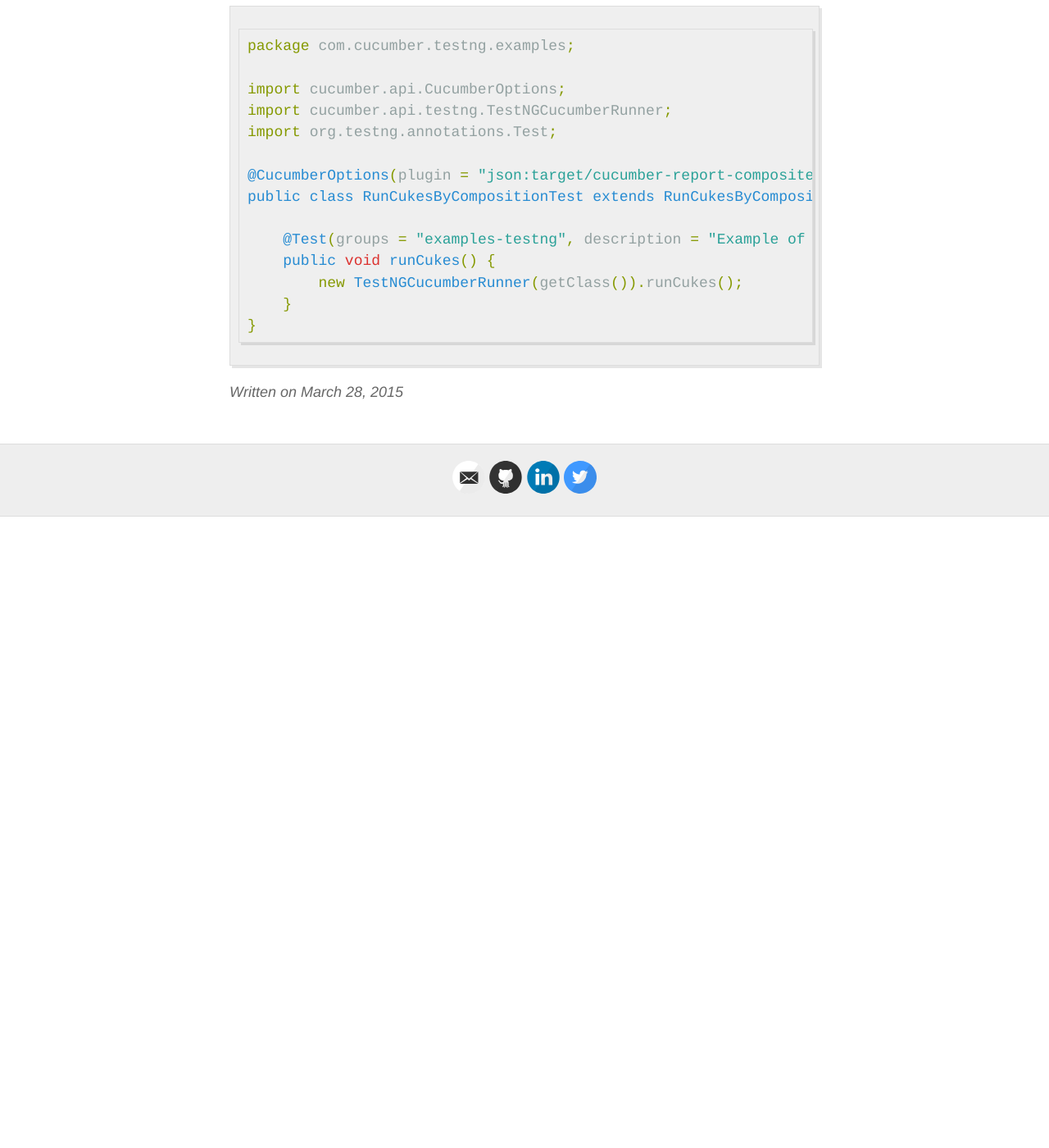
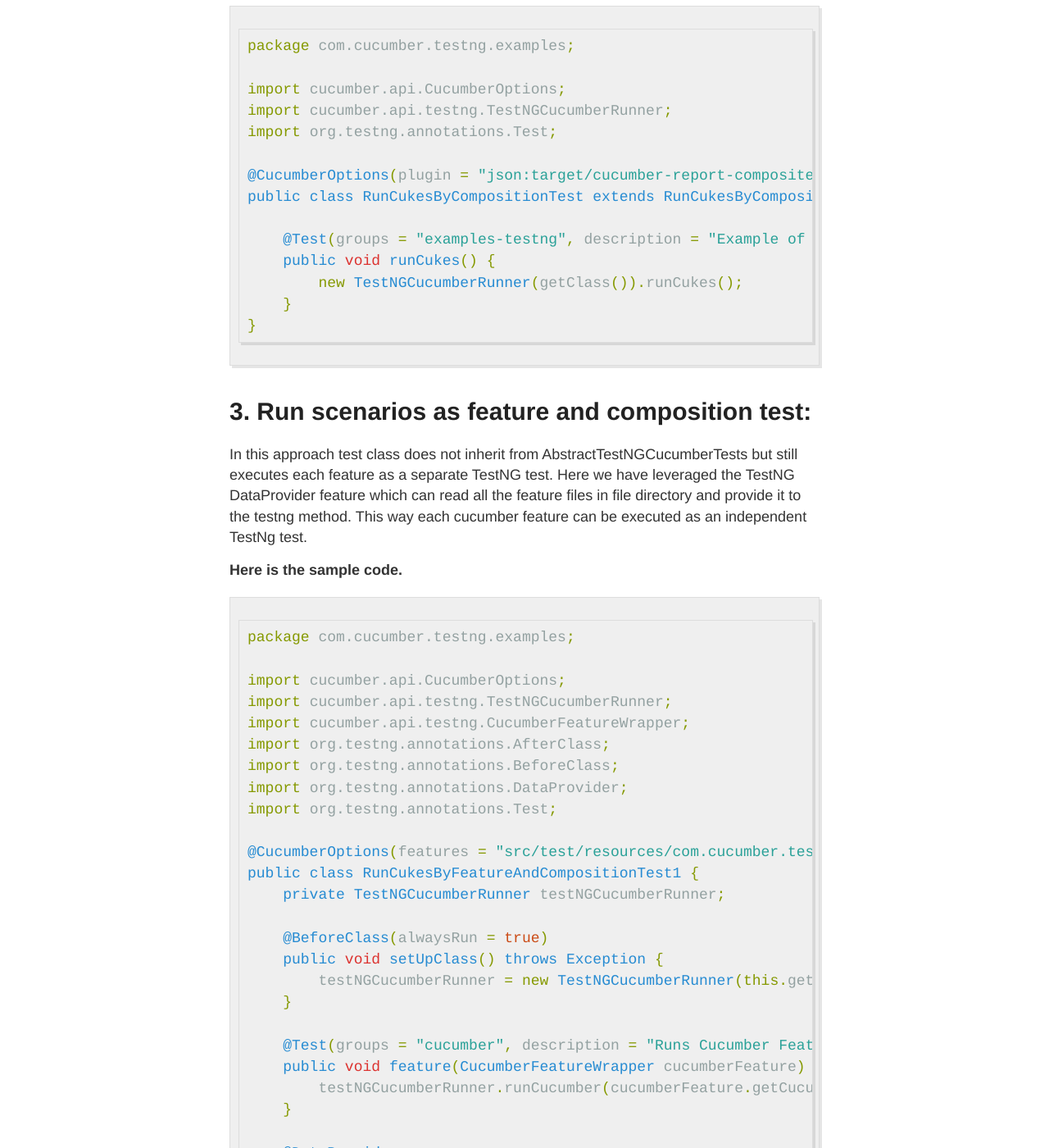
Before and after one commit to sahajamit/sahajamit.github.io, a Jekyll site: the page built from _posts/2015-3-28-Cucumber-JVM-with-TestNG.md, in a window 1280 px wide and 1400 px high, scrolled down 1855 px. Shown: the whole window at 82% size. Built offline with Jekyll 4.4.1, drawn with Linux system fonts in a browser that asks for light colours; comment, search, counter and statistics services are not loaded; before the commit the page ends 2485 px from its top, so only the background shows below that; some of the changed text lies outside the part shown.

Commit message:
some more changes

````diff
--- a/_posts/2015-3-28-Cucumber-JVM-with-TestNG.md
+++ b/_posts/2015-3-28-Cucumber-JVM-with-TestNG.md
@@ -3,7 +3,7 @@ layout: post
 title: Integrating Cucumber-JVM with TestNG
 ---
 
-Cucumber-JVM has a native integration with JUnit to run the BDD scenarios. Junit is good framework which is more popular among developers to support their unit testing. When we talk about function automation testing then TestNG is a better choice to use as a test harness as it has more advanced features. Detailed comparison between these two frameworks can be found [here](http://www.mkyong.com/unittest/junit-4-vs-testng-comparison/)
+Cucumber-JVM has a native integration with JUnit to run the BDD scenarios. Junit is a good framework which is more popular among developers to support their unit testing. When we talk about function automation testing then TestNG is a better choice to use as a test harness as it has more advanced features. Detailed comparison between these two frameworks can be found [here](http://www.mkyong.com/unittest/junit-4-vs-testng-comparison/)
 
 In this blog I will be taking more about the Cucumber-JVM and TestNG Integration. With JUnit, the integration is quite straight forward, we simply need to create a test runner class like this.
 
@@ -45,7 +45,7 @@ public class RunCukesTest extends AbstractTestNGCucumberTests {
 
 The CucumberOptions can be used same as JUnit. In the above example we are pointing to a specific feature file but here we can also point to a folder which has all the feature files.
 
-# 2. Run test as composition test: #
+# 2. Run scenarios as composition test: #
 In this approach the test does not inherit from AbstractTestNGCucumberTests. We will create one test method in this class, that will be invoked by TestNG and invoke the cucumber runner within that method. In this approach we can easily call this testng method from testng.xml and can also use maven to trigger the execution.
 
 **Here is the sample code.**
@@ -66,3 +66,45 @@ public class RunCukesByCompositionTest extends RunCukesByCompositionBase {
     }
 }
 ```
+
+# 3. Run scenarios as feature and composition test: #
+In this approach test class does not inherit from AbstractTestNGCucumberTests but still executes each feature as a separate TestNG test. Here we have leveraged the TestNG DataProvider feature which can read all the feature files in file directory and provide it to the testng method. This way each cucumber feature can be executed as an independent TestNg test.
+
+**Here is the sample code.**
+
+```java
+package com.cucumber.testng.examples;
+
+import cucumber.api.CucumberOptions;
+import cucumber.api.testng.TestNGCucumberRunner;
+import cucumber.api.testng.CucumberFeatureWrapper;
+import org.testng.annotations.AfterClass;
+import org.testng.annotations.BeforeClass;
+import org.testng.annotations.DataProvider;
+import org.testng.annotations.Test;
+
+@CucumberOptions(features = "src/test/resources/com.cucumber.testng.examples/date_calculator1.feature", plugin = "json:target/cucumber1.json")
+public class RunCukesByFeatureAndCompositionTest1 {
+    private TestNGCucumberRunner testNGCucumberRunner;
+
+    @BeforeClass(alwaysRun = true)
+    public void setUpClass() throws Exception {
+        testNGCucumberRunner = new TestNGCucumberRunner(this.getClass());
+    }
+
+    @Test(groups = "cucumber", description = "Runs Cucumber Feature", dataProvider = "features")
+    public void feature(CucumberFeatureWrapper cucumberFeature) {
+        testNGCucumberRunner.runCucumber(cucumberFeature.getCucumberFeature());
+    }
+
+    @DataProvider
+    public Object[][] features() {
+        return testNGCucumberRunner.provideFeatures();
+    }
+
+    @AfterClass(alwaysRun = true)
+    public void tearDownClass() throws Exception {
+        testNGCucumberRunner.finish();
+    }
+}
+```
````
